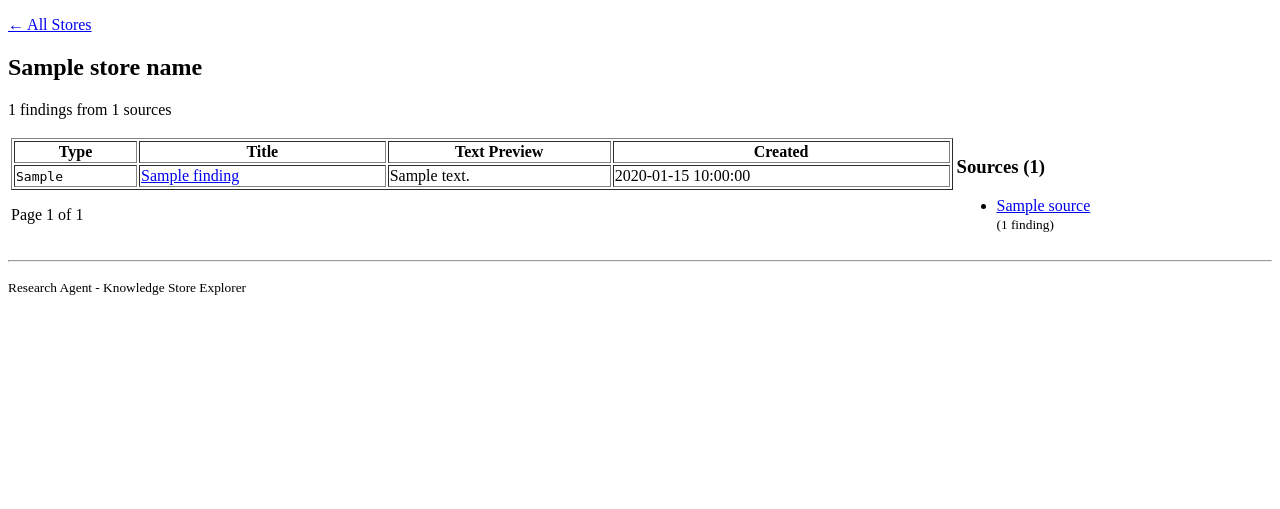
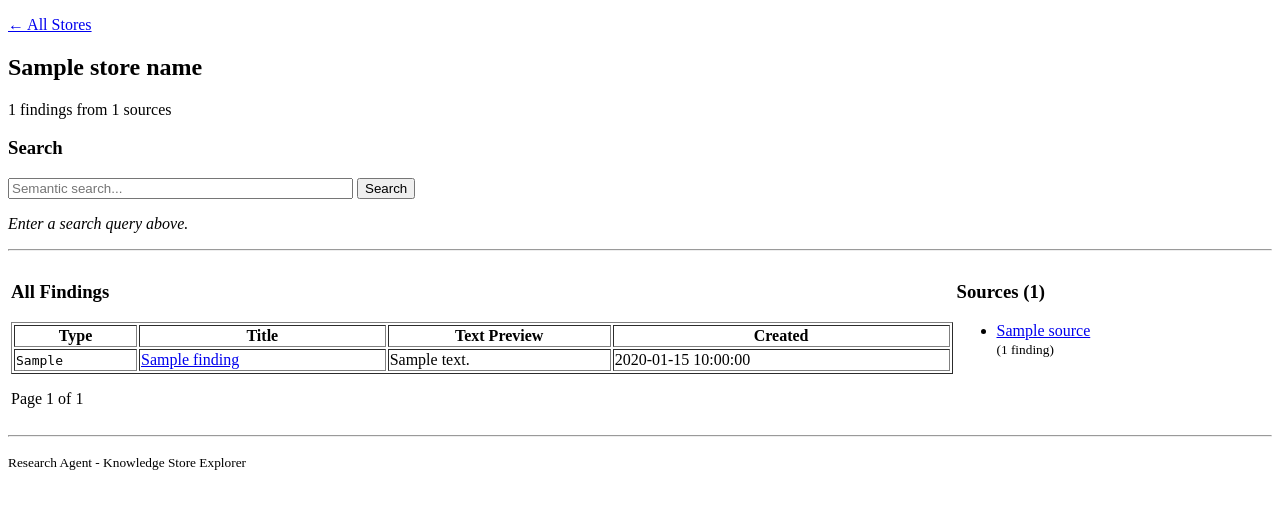
Before and after one commit to ConorCallanan2003/research-agent, a FastAPI app: template explorer/templates/store.html in a window 1280 px wide. Shown: the part 82-591 px from the top of the page. Run offline with FastAPI, Linux system fonts and the light colour scheme; the template is opened without the code that fills it: most values are stand-ins (such as "Sample title", 1, 10 or a date in 2020).

Commit message:
Add semantic search to Knowledge Store Explorer
- Add search endpoint that uses embedding model
- Search form with htmx for async results
- Display top N nearest neighbors to search query
- Lazy-load embedder on first search

Co-Authored-By: Claude Opus 4.5 <noreply@anthropic.com>

```diff
--- a/explorer/server.py
+++ b/explorer/server.py
@@ -13,8 +13,20 @@ from fastapi.responses import HTMLResponse
 from fastapi.templating import Jinja2Templates
 
 from research_agent.config import Config
+from research_agent.embeddings import QwenEmbedder
 
 app = FastAPI(title="Knowledge Store Explorer")
+
+# Lazy-loaded embedder for search
+_embedder: QwenEmbedder | None = None
+
+
+def get_embedder() -> QwenEmbedder:
+    """Get or create the embedder singleton."""
+    global _embedder
+    if _embedder is None:
+        _embedder = QwenEmbedder()
+    return _embedder
 
 # Templates directory
 TEMPLATES_DIR = Path(__file__).parent / "templates"
@@ -239,6 +251,59 @@ def get_neighbors(store_name: str, doc_id: str, k: int = 10) -> list[dict]:
     return neighbor_findings
 
 
+def search_store(store_name: str, query: str, k: int = 10) -> list[dict]:
+    """Semantic search across findings in a store."""
+    stores_dir = get_stores_dir()
+    index_path = stores_dir / f"{store_name}.index"
+
+    if not index_path.exists():
+        return []
+
+    # Get total count
+    with get_store_connection(store_name) as conn:
+        cursor = conn.execute("SELECT COUNT(*) FROM embeddings")
+        total_count = cursor.fetchone()[0]
+
+    if total_count == 0:
+        return []
+
+    # Embed the query
+    embedder = get_embedder()
+    query_vector = embedder.embed_single(query, is_query=True)
+
+    # Load index and search
+    dimension = Config.EMBEDDING_DIM
+    index = hnswlib.Index(space="cosine", dim=dimension)
+    index.load_index(str(index_path))
+
+    search_k = min(k, total_count)
+    labels, distances = index.knn_query(np.array([query_vector], dtype=np.float32), k=search_k)
+
+    # Get the findings
+    results = []
+    with get_store_connection(store_name) as conn:
+        for label, distance in zip(labels[0], distances[0]):
+            cursor = conn.execute(
+                "SELECT doc_id, text, metadata, created_at FROM embeddings WHERE id = ?",
+                (int(label),),
+            )
+            row = cursor.fetchone()
+            if row:
+                metadata = json.loads(row[2]) if row[2] else {}
+                results.append({
+                    "doc_id": row[0],
+                    "text_preview": row[1][:200] + "..." if len(row[1]) > 200 else row[1],
+                    "title": metadata.get("title", "Untitled"),
+                    "finding_type": metadata.get("finding_type", "unknown"),
+                    "source_url": metadata.get("source_url", ""),
+                    "distance": round(float(distance), 4),
+                })
+
+    # Sort by distance (lowest = most similar)
+    results.sort(key=lambda x: x["distance"])
+    return results
+
+
 # --- Routes ---
 
 @app.get("/", response_class=HTMLResponse)
@@ -307,6 +372,24 @@ async def finding_neighbors(request: Request, store_name: str, doc_id: str, k: i
     )
 
 
+@app.get("/stores/{store_name}/search", response_class=HTMLResponse)
+async def store_search(request: Request, store_name: str, q: str = "", k: int = 10):
+    """Search findings in a store (htmx partial)."""
+    if not q.strip():
+        return HTMLResponse("<p><em>Enter a search query above.</em></p>")
+
+    results = search_store(store_name, q, k=k)
+    return templates.TemplateResponse(
+        "partials/search_results.html",
+        {
+            "request": request,
+            "store_name": store_name,
+            "query": q,
+            "results": results,
+        },
+    )
+
+
 def main():
     """Run the server."""
     print("Starting Knowledge Store Explorer...")
--- a/explorer/templates/store.html
+++ b/explorer/templates/store.html
@@ -8,10 +8,24 @@
 <h2>{{ store_name }}</h2>
 <p>{{ total_count }} findings from {{ sources|length }} sources</p>
 
+<!-- Search -->
+<h3>Search</h3>
+<form hx-get="/stores/{{ store_name }}/search" hx-target="#search-results" hx-trigger="submit">
+    <input type="text" name="q" placeholder="Semantic search..." size="40">
+    <input type="hidden" name="k" value="10">
+    <button type="submit">Search</button>
+</form>
+<div id="search-results">
+    <p><em>Enter a search query above.</em></p>
+</div>
+
+<hr>
+
 <table width="100%">
     <tr valign="top">
         <td width="75%">
             <!-- Main content: Findings table -->
+            <h3>All Findings</h3>
             {% if findings %}
             <table border="1" width="100%">
                 <thead>
```
Also changed, not shown: explorer/templates/partials/search_results.html (added, +26 -0 lines).
